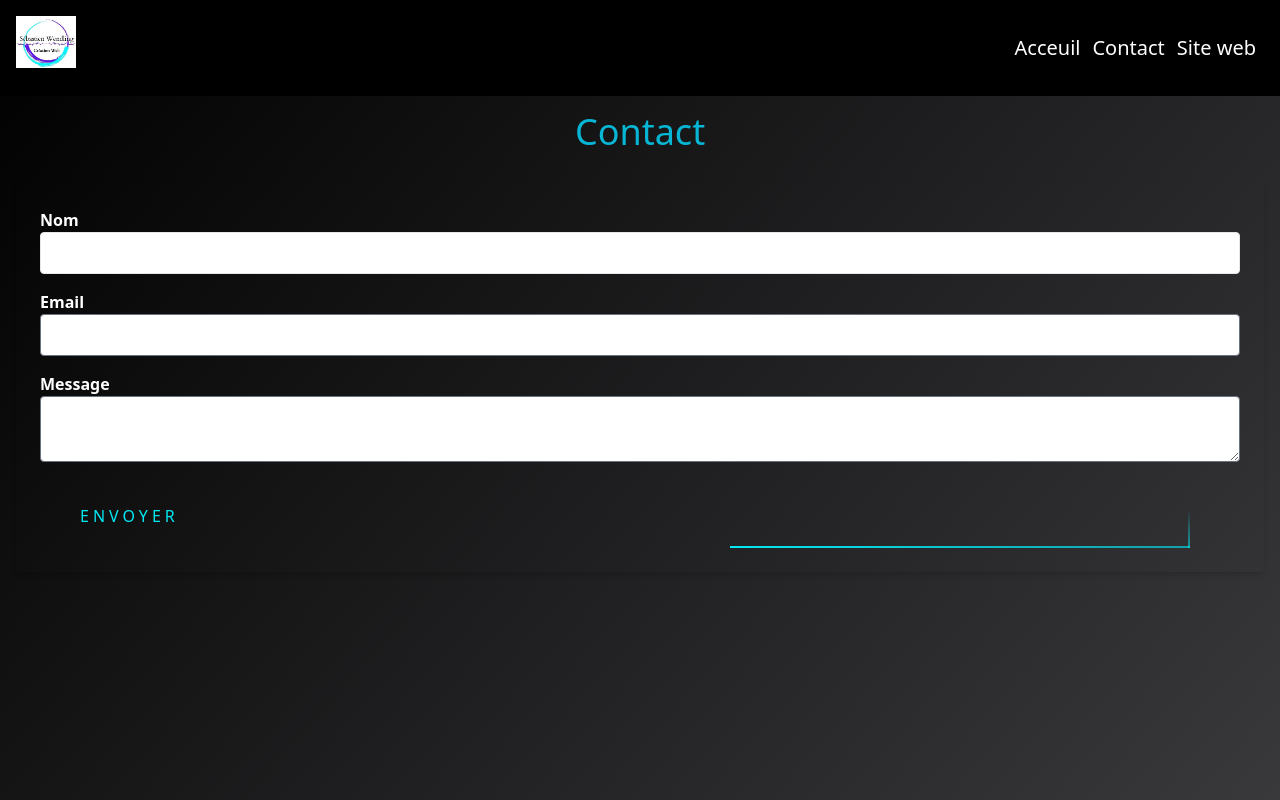
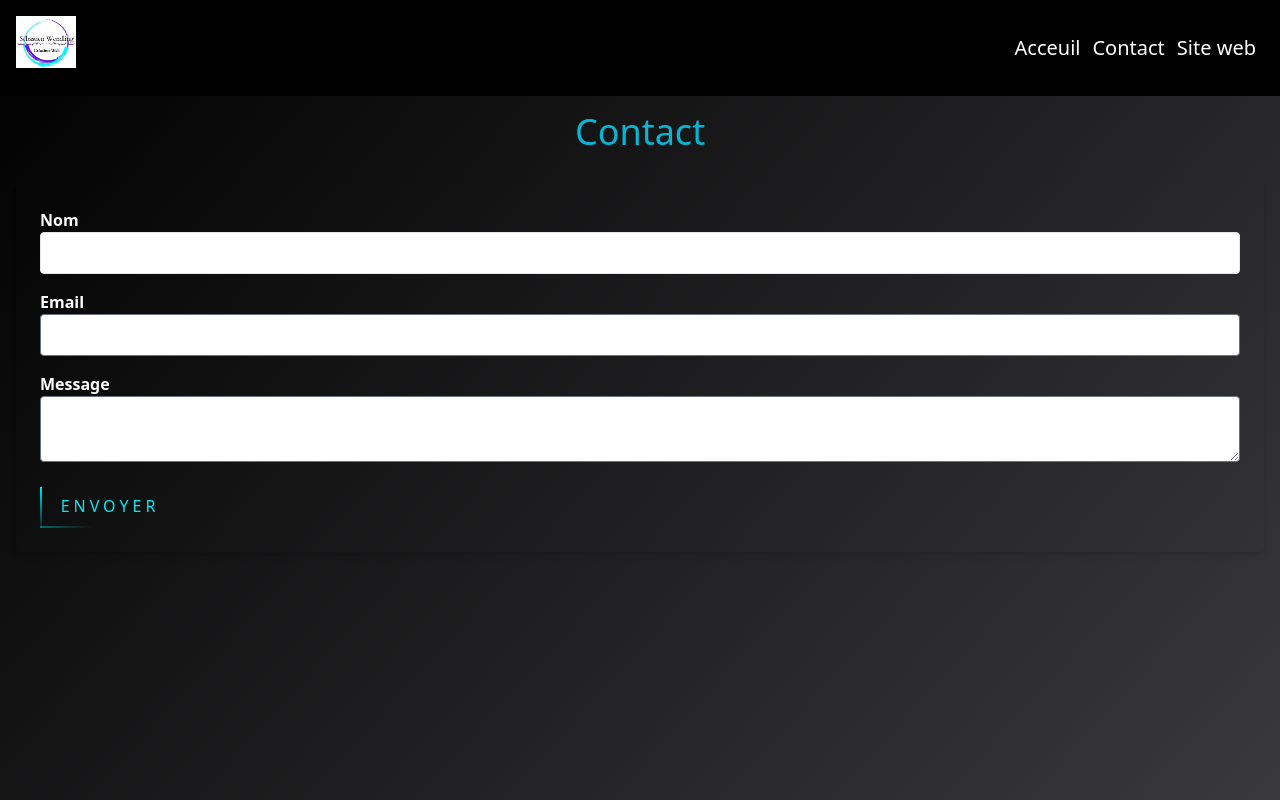
Before and after one commit to seb34110/portfolio, a Next.js app: page /contact in a window 1280 px wide. Shown: the top 800 px of the page. Built offline with nearby package versions, Linux system fonts and the light colour scheme.

Commit message:
modif buttom

```diff
--- a/src/styles/globals.css
+++ b/src/styles/globals.css
@@ -34,9 +34,10 @@ header {
 }
 
 .neonButton {
+  width: 130px;
   position: relative;
-  padding: 10px 20px;
-  margin: 5px 5;
+  padding: 5px;
+  margin: 5px 2;
   color: #03e9f4;
   text-decoration: none;
   text-transform: uppercase;
@@ -62,7 +63,7 @@ header {
   width: 100%;
   height: 2px;
   background: linear-gradient(90deg, transparent, #03e9f4);
-  animation: animate1 1s linear infinite;
+  animation: animate1 1.5s linear infinite;
 }
 @keyframes animate1 {
   0% {
@@ -80,7 +81,7 @@ header {
   width: 2px;
   height: 100%;
   background: linear-gradient(180deg, transparent, #03e9f4);
-  animation: animate2 1s linear infinite;
+  animation: animate2 1.5s linear infinite;
   animation-delay: 0.25s;
 }
 
@@ -100,7 +101,7 @@ header {
   width: 100%;
   height: 2px;
   background: linear-gradient(270deg, transparent, #03e9f4);
-  animation: animate3 1s linear infinite;
+  animation: animate3 1.5s linear infinite;
   animation-delay: 0.5s;
 }
 
@@ -120,7 +121,7 @@ header {
   width: 2px;
   height: 100%;
   background: linear-gradient(360deg, transparent, #03e9f4);
-  animation: animate4 1s linear infinite;
+  animation: animate4 1.5s linear infinite;
   animation-delay: 0.75s;
 }
 
```
